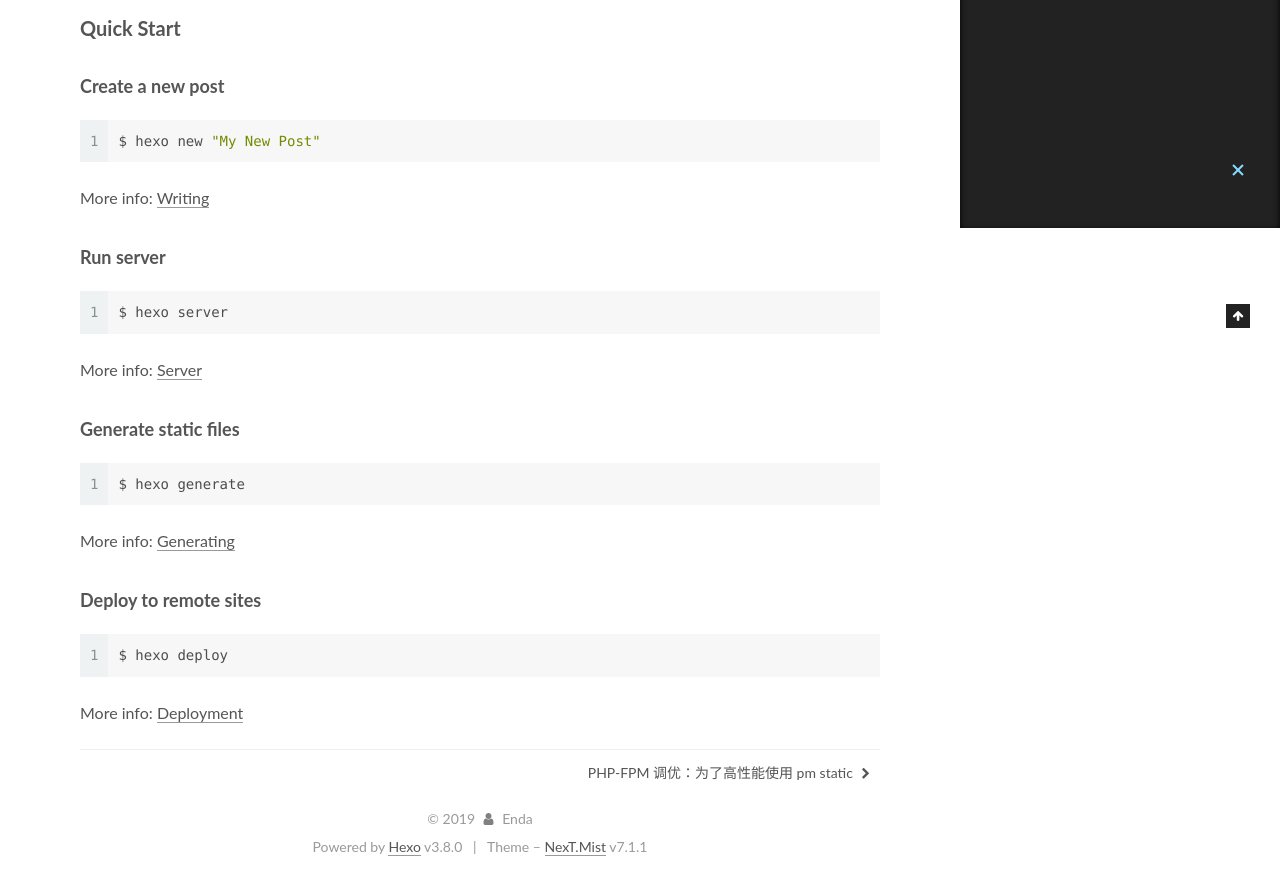
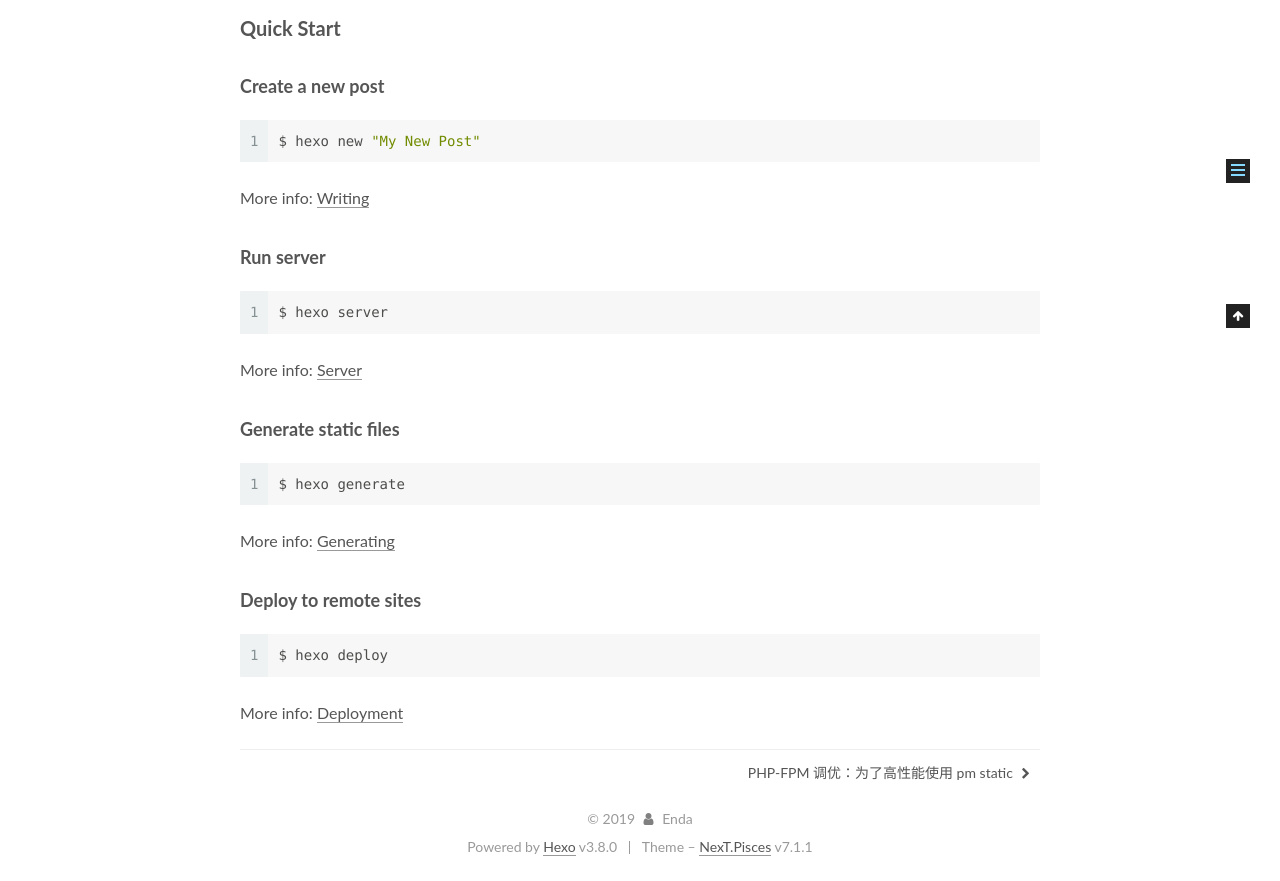
Before and after one commit to endachao/yccphp.github.io, a plain HTML site: page 2018/12/25/hello-world/index.html in a window 1280 px wide. Shown: the part 572-1453 px from the top of the page. Drawn offline with Linux system fonts and the light colour scheme.

Commit message:
Site updated: 2019-05-15 20:43:17

```diff
--- a/2018/12/25/hello-world/index.html
+++ b/2018/12/25/hello-world/index.html
@@ -14,7 +14,7 @@
 
 
 
-<html class="theme-next mist use-motion" lang="">
+<html class="theme-next pisces use-motion" lang="">
 <head><meta name="generator" content="Hexo 3.8.0">
   <meta charset="UTF-8">
 <meta http-equiv="X-UA-Compatible" content="IE=edge">
@@ -70,7 +70,7 @@
   var NexT = window.NexT || {};
   var CONFIG = {
     root: '/',
-    scheme: 'Mist',
+    scheme: 'Pisces',
     version: '7.1.1',
     sidebar: {"position":"left","display":"post","offset":12,"onmobile":false,"dimmer":false},
     back2top: true,
@@ -250,9 +250,6 @@
 
 
 
-
-
-
 </nav>
 
 
@@ -270,6 +267,9 @@
     <main id="main" class="main">
       <div class="main-inner">
         <div class="content-wrap">
+
+
+
 
           <div id="content" class="content">
 
@@ -582,7 +582,7 @@
 
 
 
-  <div class="theme-info">Theme – <a href="https://theme-next.org" class="theme-link" rel="noopener" target="_blank">NexT.Mist</a> v7.1.1</div>
+  <div class="theme-info">Theme – <a href="https://theme-next.org" class="theme-link" rel="noopener" target="_blank">NexT.Pisces</a> v7.1.1</div>
 
 
 
@@ -670,8 +670,9 @@
 
 
 
-  <script src="/js/schemes/muse.js?v=7.1.1"></script>
+  <script src="/js/affix.js?v=7.1.1"></script>
 
+  <script src="/js/schemes/pisces.js?v=7.1.1"></script>
 
 
 
```
Also changed, not shown: 2019/05/15/php-fpm/index.html (+8 -7 lines), archives/2018/12/index.html (+21 -20 lines), archives/2018/index.html (+21 -20 lines), archives/2019/05/index.html (+21 -20 lines), archives/2019/index.html (+21 -20 lines), archives/index.html (+21 -20 lines), index.html (+8 -7 lines), tags/php-fpm/index.html (+21 -20 lines), tags/php/index.html (+21 -20 lines).
